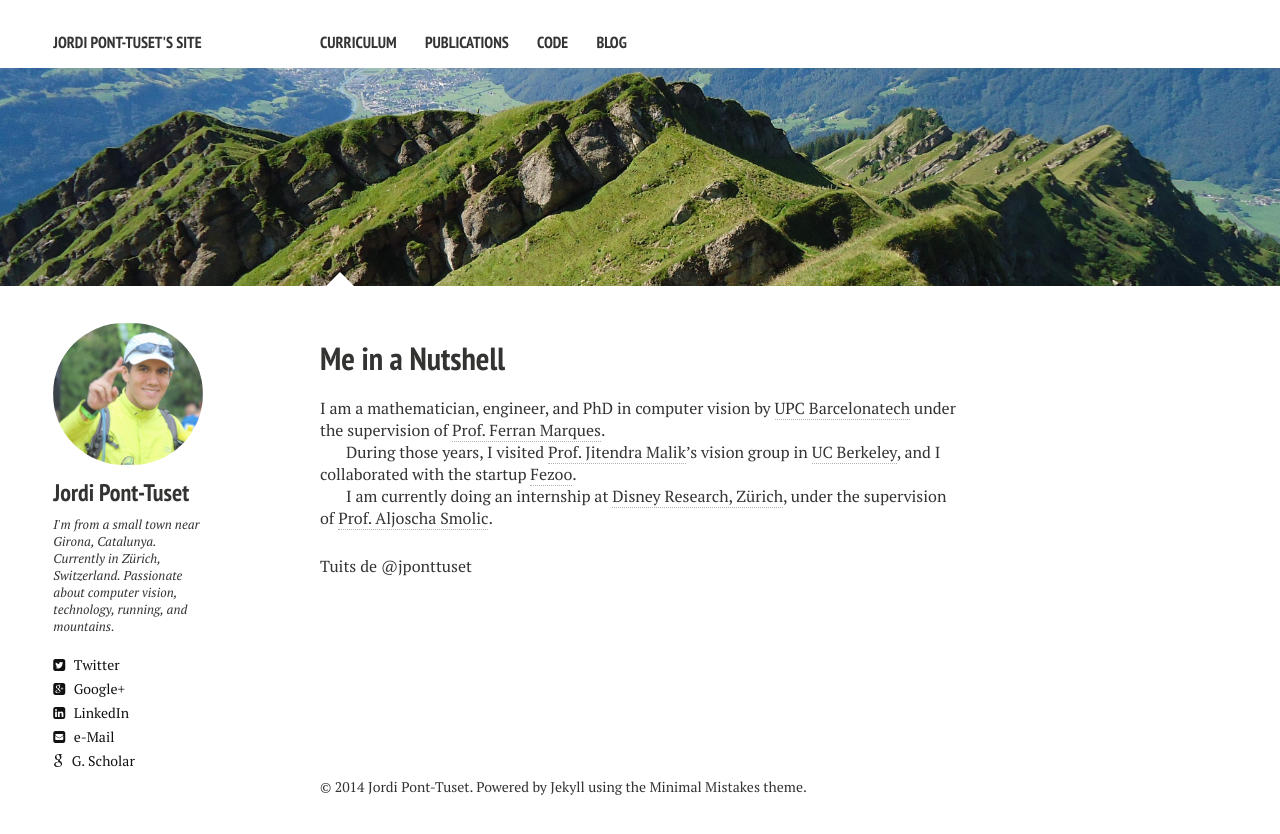
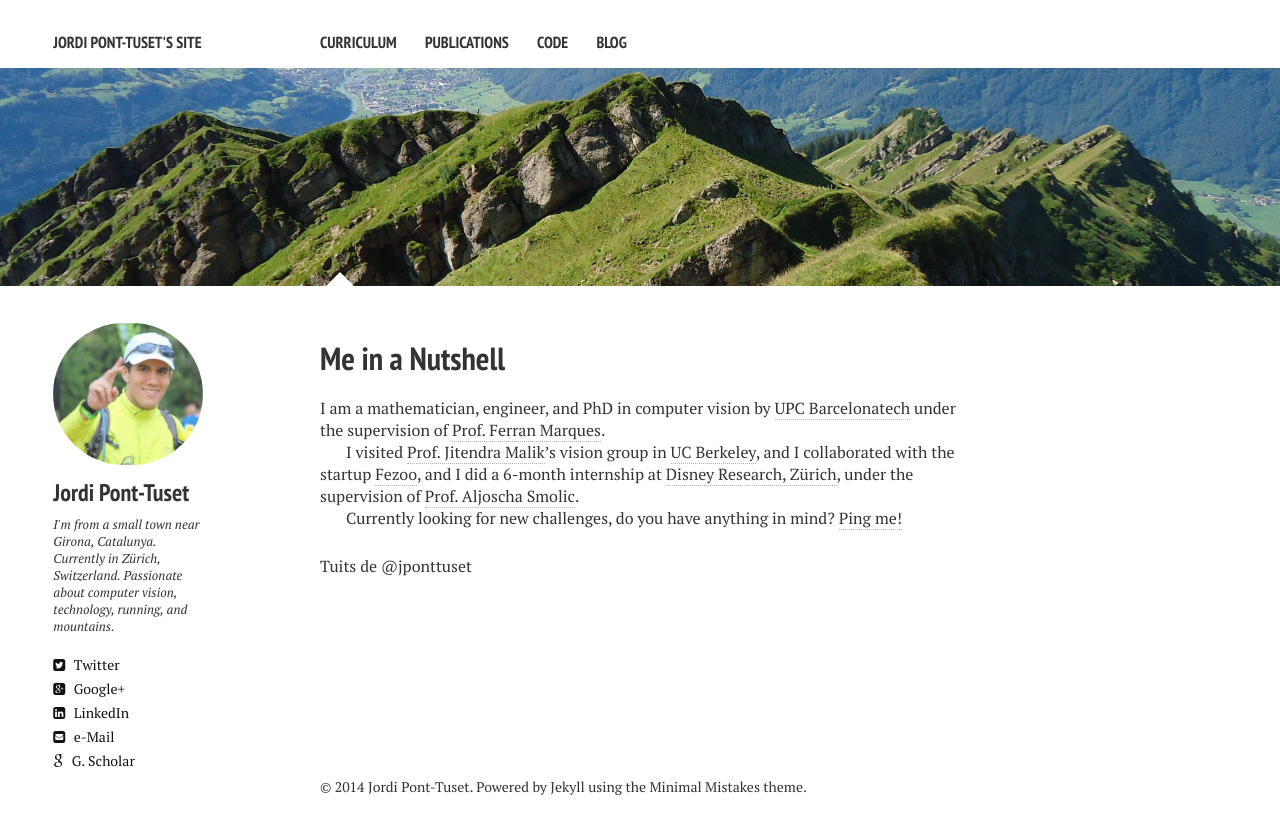
Before and after one commit to jponttuset/jponttuset.github.io, a Jekyll site: the page built from index.md, in a window 1280 px wide. Shown: the top 834 px of the page. Built offline with Jekyll 4.4.1, drawn with Linux system fonts in a browser that asks for light colours; nearby versions of some CDN libraries; comment, search, counter and statistics services are not loaded.

Commit message:
- Internship in past

```diff
--- a/_layouts/cv.html
+++ b/_layouts/cv.html
@@ -51,7 +51,7 @@
 
     <p align="center" class=bottom-small><img src="{{ site.url }}/images/banknote.png" alt="Work Experience" width="70" height="70"></p>
     <p align="center">&#8226 I collaborated with the startup <a href="http://fezoo.cat" target="_blank">Fezoo</a>.</p>
-    <p align="center">&#8226 I am currently doing an internship at <a href="http://www.disneyresearch.com/research-labs/disney-research-zurich/" target="_blank">Disney Research, Zürich</a>,<br>under the supervision of <a href="http://zurich.disneyresearch.com/~smolica/" target="_blank">Prof. Aljoscha Smolic</a>.</p>
+    <p align="center">&#8226 I did a 6-month internship at <a href="http://www.disneyresearch.com/research-labs/disney-research-zurich/" target="_blank">Disney Research, Zürich</a>,<br>under the supervision of <a href="http://zurich.disneyresearch.com/~smolica/" target="_blank">Prof. Aljoscha Smolic</a>.</p>
     <p align="center" class="bottom-three">&#8226 I am looking for <strong>new challenges</strong> for the future.<br>Can you <a href="mailto:jpont01@gmail.com">offer me a job?</a></p>
 
     <p align="center" class=bottom-small><img src="{{ site.url }}/images/display.png" alt="Computer Skills" width="70" height="70"></p>
--- a/index.md
+++ b/index.md
@@ -10,7 +10,6 @@ image:
 I am a mathematician, engineer, and PhD in computer vision by <a href="http://www.upc.edu" target="_blank">UPC Barcelonatech</a> under the supervision of <a href="https://imatge.upc.edu/web/ferran" target="_blank">Prof. Ferran Marques</a>.
 
 
-During those years, I visited <a href="http://www.cs.berkeley.edu/~malik/" target="_blank">Prof. Jitendra Malik</a>'s vision group in <a href="http://www.berkeley.edu" target="_blank">UC Berkeley</a>, and I collaborated with the startup <a href="http://fezoo.cat" target="_blank">Fezoo</a>.
+I visited <a href="http://www.cs.berkeley.edu/~malik/" target="_blank">Prof. Jitendra Malik</a>'s vision group in <a href="http://www.berkeley.edu" target="_blank">UC Berkeley</a>, and I collaborated with the startup <a href="http://fezoo.cat" target="_blank">Fezoo</a>, and I did a 6-month internship at <a href="http://www.disneyresearch.com/research-labs/disney-research-zurich/" target="_blank">Disney Research, Zürich</a>, under the supervision of <a href="http://zurich.disneyresearch.com/~smolica/" target="_blank">Prof. Aljoscha Smolic</a>.
 
-
-I am currently doing an internship at <a href="http://www.disneyresearch.com/research-labs/disney-research-zurich/" target="_blank">Disney Research, Zürich</a>, under the supervision of <a href="http://zurich.disneyresearch.com/~smolica/" target="_blank">Prof. Aljoscha Smolic</a>.
+Currently looking for new challenges, do you have anything in mind? <a href="mailto:jponttuset@gmail.com" target="_blank">Ping me!</a>
```
